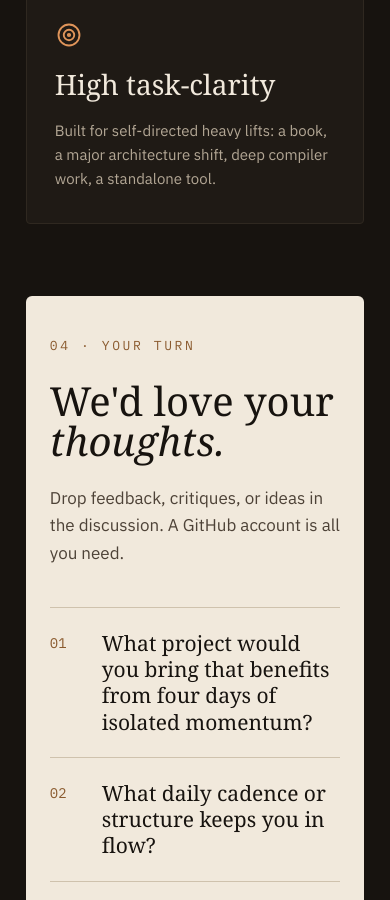
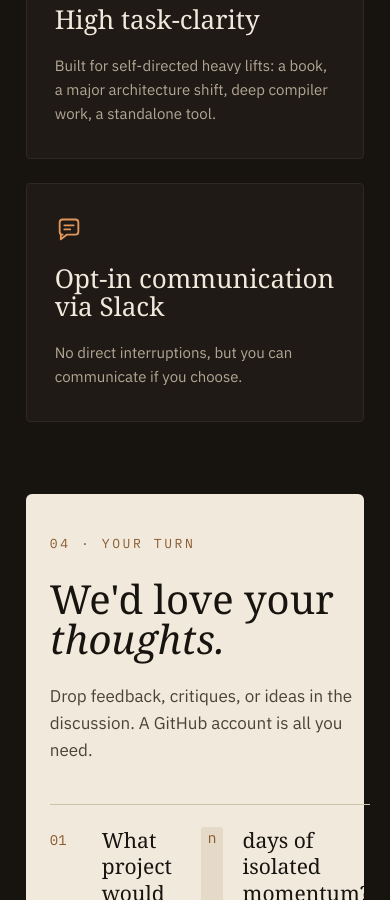
Before and after one commit to BruceEckel/developer-studio-retreat, a Jekyll site: the page built from index.md, in a window 390 px wide and 900 px high, scrolled down 5389 px. Built offline with Jekyll 4.4.1, drawn with Linux system fonts in a browser that asks for light colours; some web fonts are replaced; comment, search, counter and statistics services are not loaded; some of the changed text lies outside the part shown.

Commit message:
Add Slack principle and n-days feedback questions
Co-Authored-By: Claude Fable 5 <noreply@anthropic.com>
Claude-Session: https://claude.ai/code/session_01VmKJ42KRS4uVBuzi3yJXQ4

```diff
--- a/_data/retreat.yml
+++ b/_data/retreat.yml
@@ -34,8 +34,12 @@ principles:
   - icon: target
     title: High task-clarity
     detail: "Built for self-directed heavy lifts: a book, a major architecture shift, deep compiler work, a standalone tool."
+  - icon: chat
+    title: Opt-in communication via Slack
+    detail: No direct interruptions, but you can communicate if you choose.
 
 questions:
-  - What project would you bring that benefits from four days of isolated momentum?
+  - What project would you bring that benefits from <code>n</code> days of isolated momentum?
+  - What <code>n</code> days would be optimal (e.g. 4)?
   - What daily cadence or structure keeps you in flow?
   - What locations, amenities, or norms would make this an instant "yes" for you?
--- a/_includes/icon.html
+++ b/_includes/icon.html
@@ -7,4 +7,6 @@
 <svg class="icon" width="28" height="28" viewBox="0 0 24 24" fill="none" stroke="currentColor" stroke-width="1.6" stroke-linecap="round" stroke-linejoin="round" aria-hidden="true"><path d="M4 14v-2a8 8 0 0 1 16 0v2"></path><rect x="3" y="14" width="4" height="6" rx="1.5"></rect><rect x="17" y="14" width="4" height="6" rx="1.5"></rect></svg>
 {% when "target" %}
 <svg class="icon" width="28" height="28" viewBox="0 0 24 24" fill="none" stroke="currentColor" stroke-width="1.6" stroke-linecap="round" stroke-linejoin="round" aria-hidden="true"><circle cx="12" cy="12" r="9"></circle><circle cx="12" cy="12" r="4.5"></circle><circle cx="12" cy="12" r="1"></circle></svg>
+{% when "chat" %}
+<svg class="icon" width="28" height="28" viewBox="0 0 24 24" fill="none" stroke="currentColor" stroke-width="1.6" stroke-linecap="round" stroke-linejoin="round" aria-hidden="true"><path d="M4 5.5A2.5 2.5 0 0 1 6.5 3h11A2.5 2.5 0 0 1 20 5.5v8a2.5 2.5 0 0 1-2.5 2.5H10l-5 4v-4H6.5A2.5 2.5 0 0 1 4 13.5z"></path><path d="M8 8h8"></path><path d="M8 11.5h5"></path></svg>
 {% endcase %}
--- a/assets/css/retreat.css
+++ b/assets/css/retreat.css
@@ -278,8 +278,8 @@ figcaption {
 }
 .cards {
   display: grid;
-  grid-template-columns: repeat(4, minmax(0, 1fr));
-  gap: 32px;
+  grid-template-columns: repeat(auto-fit, minmax(220px, 1fr));
+  gap: 24px;
 }
 .card {
   display: flex;
@@ -291,7 +291,7 @@ figcaption {
   border-radius: 4px;
 }
 .card .icon { color: var(--accent); }
-.card-title { font-family: var(--serif); font-size: 28px; line-height: 1.1; color: var(--paper); }
+.card-title { font-family: var(--serif); font-size: 26px; line-height: 1.1; color: var(--paper); }
 .card-detail { font-size: 15px; line-height: 1.6; color: var(--text-2); }
 
 /* Feedback */
@@ -331,6 +331,14 @@ figcaption {
   color: var(--ink);
 }
 .questions li:last-child { border-bottom: 1px solid #cfc2ad; }
+.questions code {
+  font-family: var(--mono);
+  font-size: 0.72em;
+  padding: 0.1em 0.4em;
+  border-radius: 3px;
+  background: #e4dac7;
+  color: var(--accent-deep);
+}
 .questions li::before {
   content: "0" counter(q);
   font-family: var(--mono);
@@ -365,10 +373,6 @@ figcaption {
 
 /* Responsive */
 
-@media (max-width: 1100px) {
-  .cards { grid-template-columns: repeat(2, minmax(0, 1fr)); }
-}
-
 @media (max-width: 860px) {
   .thesis, .rhythm-grid, .feedback { grid-template-columns: 1fr; }
   .thesis-figure { max-width: 520px; }
--- a/index.md
+++ b/index.md
@@ -4,7 +4,7 @@ title: Developer Studio Retreat
 description: A concept for focused parallel craft, shared momentum, and zero-friction camaraderie.
 
 hero:
-  eyebrow: A concept · Four days · Six to ten people
+  eyebrow: A concept · A few days · Six to ten people
   headline: Work alone,
   headline_em: together.
   tagline: A retreat for focused parallel craft, shared momentum, and zero-friction camaraderie.
@@ -42,7 +42,7 @@ rhythm:
 
 principles:
   number: 03 · Logistics &amp; principles
-  heading: Four rules,
+  heading: Five rules,
   heading_em: no overhead.
 
 feedback:
```
